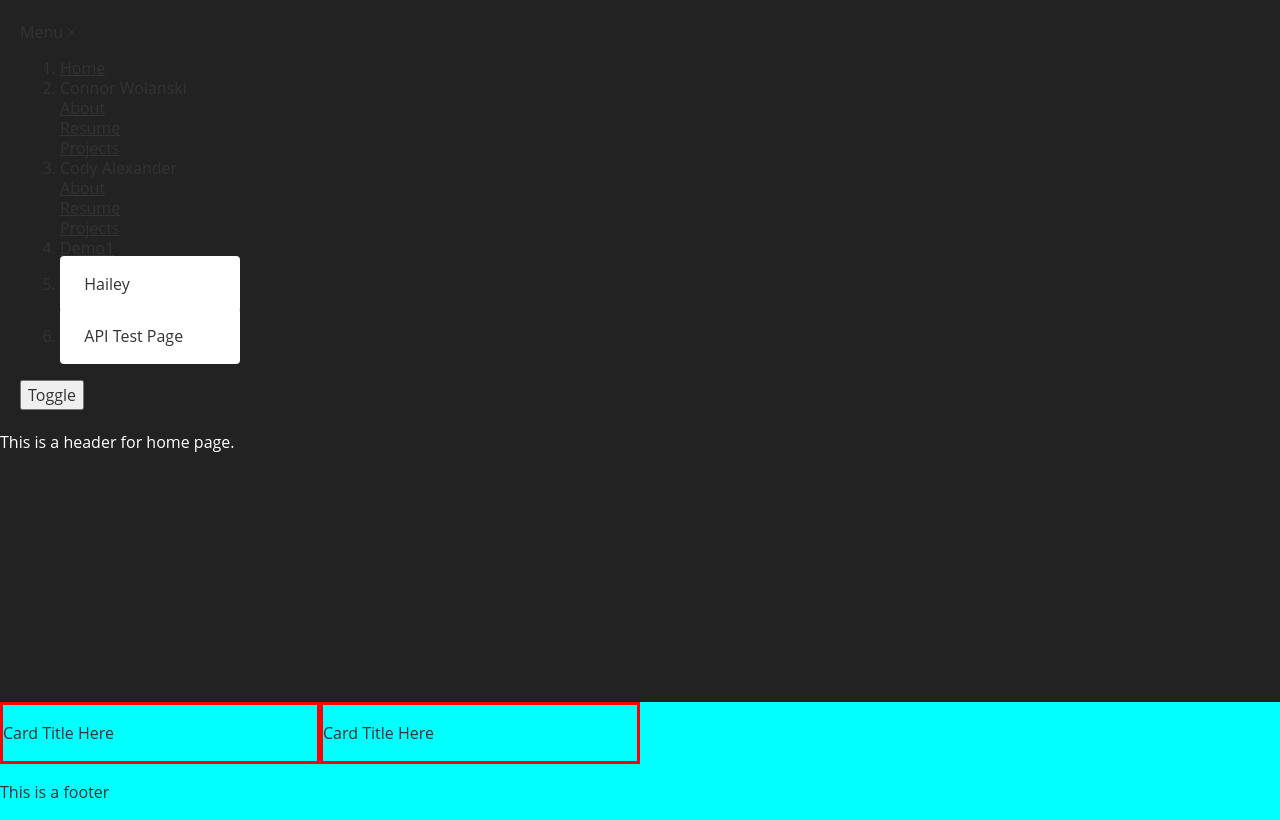
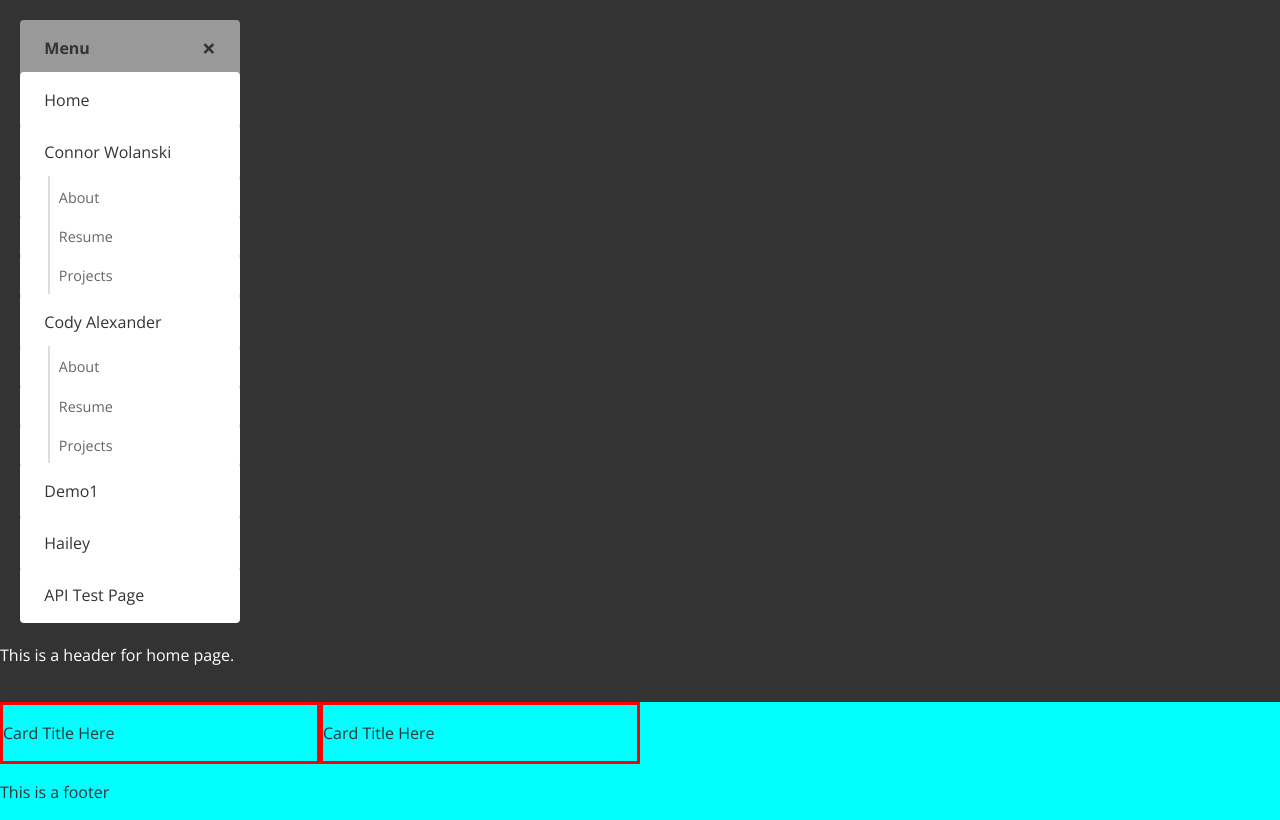
Before and after one commit to CoInc-co/FrontEndClient, a React (Create React App) app: page / in a window 1280 px wide. Built offline with nearby package versions, Linux system fonts and the light colour scheme.

Commit message:
Updated the navbar animation

```diff
--- a/src/components/navigation/NavBar.css
+++ b/src/components/navigation/NavBar.css
@@ -1,4 +1,17 @@
-.menu {
+@import url("https://fonts.googleapis.com/css?family=Open+Sans:400,400i,700");
+* {
+    font-family: 'Open Sans', sans-serif;
+    box-sizing: border-box;
+    color: #333;
+    font-size: 100%;
+    line-height: 1.5;
+}
+body {
+    background: #333333;
+    margin: 0;
+    background-size: cover;
+}
+nav {
     --duration: .5s;
     --easing: ease-in-out;
     position: relative;
@@ -7,15 +20,15 @@
     transition: max-height 1s linear;
     max-height: 2000px;
 }
-.sub-menu {
+nav ol {
     list-style-type: none;
     margin: 0;
     padding: 0;
 }
-.menu-item {
+nav li {
     margin: -4px 0 0 0;
 }
-.text-format {
+nav a {
     display: block;
     text-decoration: none;
     background: #fff;
@@ -25,20 +38,20 @@
     border-radius: 4px;
     padding: 1em 1.52em;
 }
-.text-format:hover {
+nav a:hover {
     background: #efefef;
 }
-.sub-menu-item {
+nav .sub-menu a {
     font-size: .9em;
     color: #666666;
     border-left: 2em solid white;
     padding: .75em;
     background: linear-gradient(to right, #dddddd 2px, #ffffff 2px);
 }
-.sub-menu-item:hover {
+nav .sub-menu a:hover {
     background: linear-gradient(to right, #dddddd 2px, #efefef 2px);
 }
-.header-tab {
+nav header {
     font-weight: 600;
     display: block;
     background: rgba(255, 255, 255, 0.5);
@@ -48,7 +61,7 @@
     border-radius: 4px;
     padding: 1em 1.52em;
 }
-.toggle-span {
+nav header span {
     border: none;
     background: transparent;
     font-size: 1.5em;
@@ -57,7 +70,7 @@
     line-height: 1;
     float: right;
 }
-.toggle-button {
+nav footer button {
     position: absolute;
     top: 0;
     left: 0;
@@ -72,8 +85,8 @@
     background: #cdcdcd;
     opacity: 0;
 }
-.text-format.closed,
-.header-tab.closed {
+nav.closed a,
+nav.closed header {
     transform: translateY(calc(var(--top) * -1px)) scaleY(0.1) scaleX(0.2);
     transition-delay: var(--delay-in);
     color: transparent;
--- a/src/components/navigation/NavBar.js
+++ b/src/components/navigation/NavBar.js
@@ -29,8 +29,8 @@ class NavBar extends React.Component
                         </ol>
                     </li>
                     <li className="menu-item"><a href="#0">Demo1</a></li>
-                    <li className="menu-item"><a href="/Hailey" className='text-format'>Hailey</a></li>
-                    <li className="menu-item"><a href="/testapi" className='text-format'>API Test Page</a></li>
+                    <li className="menu-item"><a href="/Hailey">Hailey</a></li>
+                    <li className="menu-item"><a href="/testapi">API Test Page</a></li>
                 </ol>
                 <footer>
                     <button aria-label="Toggle Menu" id= 'navButton'>Toggle</button>
@@ -43,22 +43,20 @@ class NavBar extends React.Component
 /**
  * Creates the custom variables needed within the css for the close and open animation.
  */
-function animation() {
-    // Gets the number of items/group sizes of all the components being compressed.
-    let count = document.getElementsByTagName("li").length + 1;
-    let groupLength = Math.ceil(count / 3);
+function animation(){
+    //gets the number of items/group sizes of all the components being compressed.
+    let count = document.getElementsByTagName("li").length+1;
+    let groupLength = Math.ceil(count/3);
     let groupNumber = 0;
     document.getElementById("navElements").style.setProperty('--count', count+'');
-
-    // Gets an array of all the elements being compressed.
+    //gets an array of all the elements being compressed.
     let elements = document.getElementsByTagName("li");
     let elementArray = [];
     elementArray[0] = document.getElementById("navHeader");
     for (let i = 0; i < elements.length; i++){
         elementArray[i+1] = elements[i];
     }
-
-    // Sets what group each element is in.
+    //sets what group each element is in.
     let ind = 1;
     elementArray.forEach(function (entry) {
         if ( ind > groupLength ) {
@@ -68,30 +66,19 @@ function animation() {
         entry.setAttribute('data-group', groupNumber);
         ind++;
     });
-
-    // OnClick function to open and close the navigation menu
+    //on click function to open and close the navigation menu
     document.getElementById('navButton').onclick = function (e) {
         e.preventDefault();
         elementArray.forEach(function (entry) {
-            // Sets top location custom variable for each element for transition
+            //sets top location custom variable for each element for transition
             entry.style.setProperty('--top', entry.getBoundingClientRect().top + (entry.getAttribute('data-group')*-15)-20);
-
             //sets the delay in and out time for each each element
             entry.style.setProperty('--delay-in', elementArray.indexOf(entry)*.05+'s');
             entry.style.setProperty('--delay-out', (count-elementArray.indexOf(entry))*.05+'s');
         });
-
-        // Toggles the classList to be closed for css nav class
-        let elements = document.getElementsByClassName('text-format');
-        for (let i = 0; i < elements.length; i++) {
-            elements.item(i).classList.toggle('closed');
-        }
-
-        document.getElementById('navHeader').classList.toggle('closed');
-        document.getElementById('navButton').classList.toggle('closed');
-
+        //toggles the classList to be closed for css nav class
+        document.getElementById('navBar').classList.toggle('closed');
         e.stopPropagation();
     }
 }
-
 export default NavBar;
```
